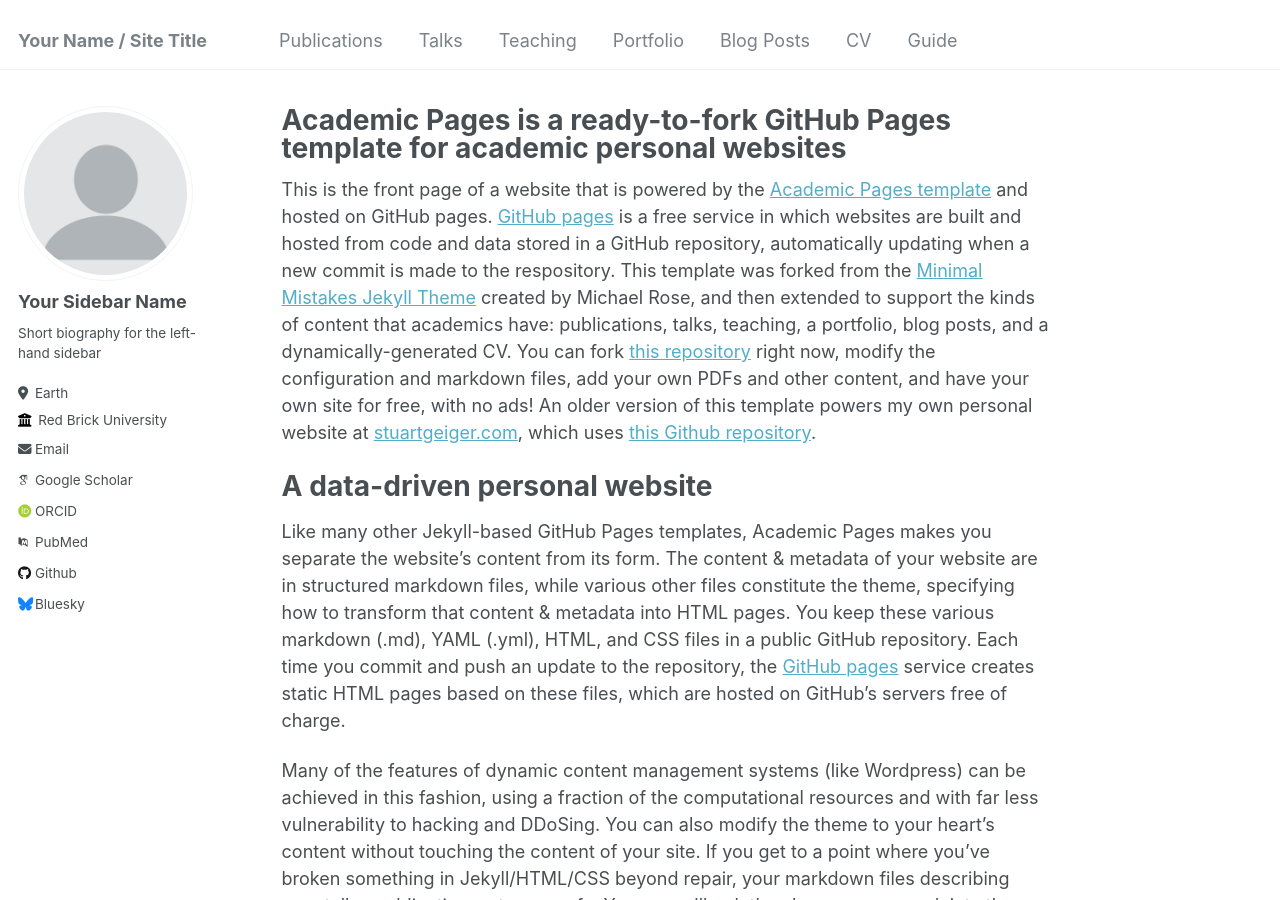
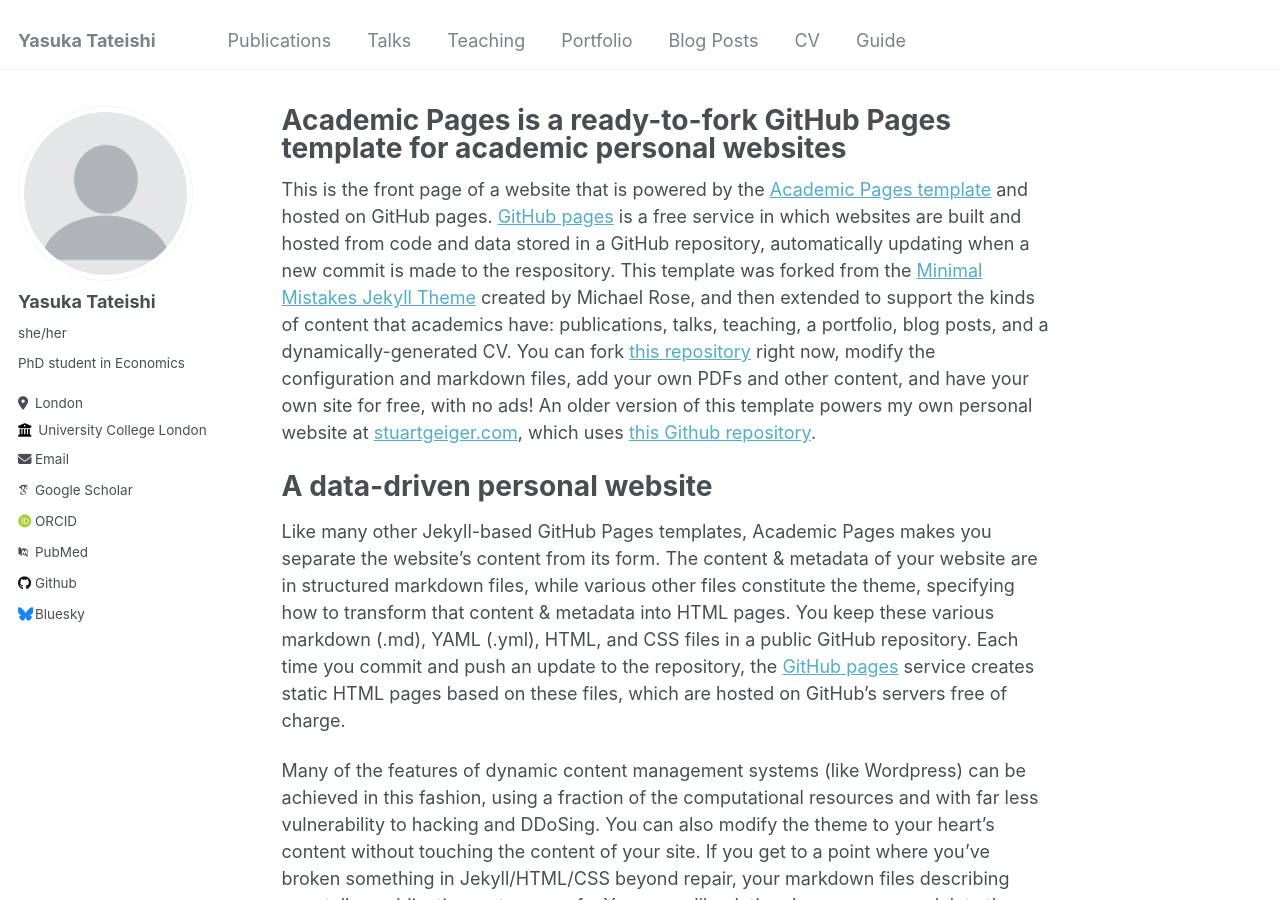
Before and after one commit to yaskatat/yaskatat.github.io, a Jekyll site: the page built from _pages/about.md, in a window 1280 px wide and 900 px high. Built offline with Jekyll 4.4.1, drawn with Linux system fonts in a browser that asks for light colours; some web fonts are replaced.

Commit message:
Update _config.yml

```diff
--- a/_config.yml
+++ b/_config.yml
@@ -8,7 +8,7 @@
 
 # Basic Site Settings
 locale                   : "en-US"
-title                    : "Your Name / Site Title"
+title                    : "Yasuka Tateishi"
 title_separator          : "-"
 name                     : &name "Your Name"
 description              : &description "personal description"
@@ -22,13 +22,13 @@ repository               : "academicpages/academicpages.github.io"
 author:
   # Biographic information
   avatar           : "profile.png"
-  name             : "Your Sidebar Name"
-  pronouns         : # example: "she/her"
-  bio              : "Short biography for the left-hand sidebar"
-  location         : "Earth"
-  employer         : "Red Brick University"
+  name             : "Yasuka Tateishi"
+  pronouns         : "she/her"
+  bio              : "PhD student in Economics"
+  location         : "London"
+  employer         : "University College London"
   uri              : # URL
-  email            : "none@example.org"
+  email            : "yasuka.tateishi.21@ucl.ac.uk"
 
   # Academic websites
   arxiv            : # URL - Update with the correct link to your profile
```
